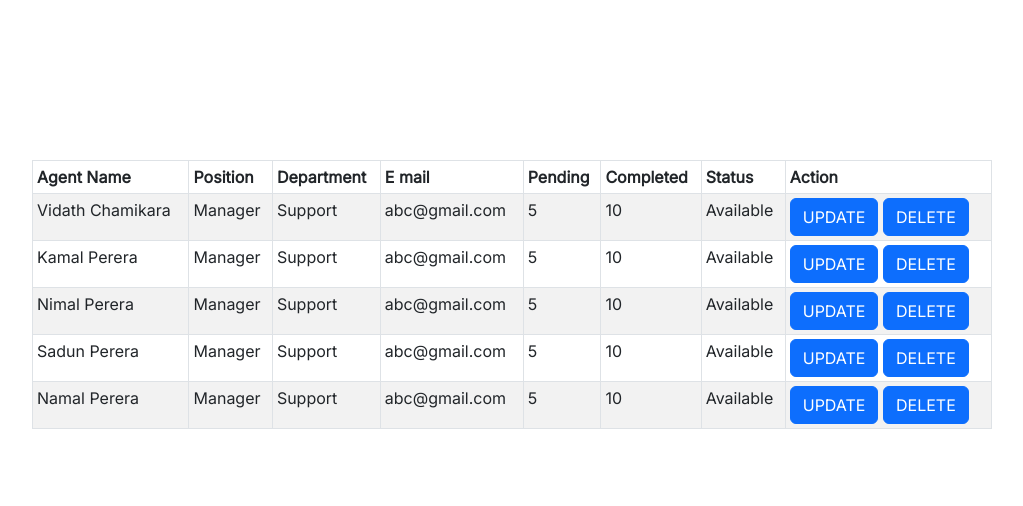
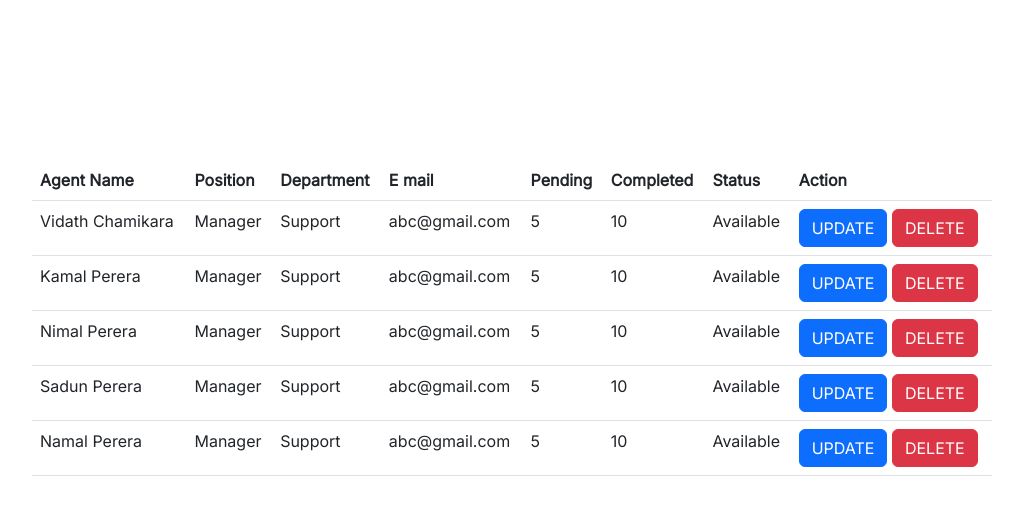
Before and after one commit to Krishanthaudayakumara/AssetFlow-EAM_Group_06_UOM-IT, a React (Create React App) app in the folder Client/: page /Support_Agent in a window 1280 px wide. Shown: the top 506 px of the page, without its empty margins (128-1151 px from the left). Built offline with nearby package versions, Linux system fonts and the light colour scheme.

Commit message:
Update Agent Table

```diff
--- a/Client/src/components/Support/Agent_Table.tsx
+++ b/Client/src/components/Support/Agent_Table.tsx
@@ -8,7 +8,7 @@ function Agent_Table(){
     return(
        <Fragment>
         <div style={{margin:"10rem"}}>
-            <Table striped bordered hover size="sm">
+            <Table   hover >
                 <thead>
                     <tr>
                         <th>
@@ -69,7 +69,7 @@ function Agent_Table(){
                                 <td>
                                     <Button onClick={() => alert(item.agent_id)}>UPDATE</Button>
                                     &nbsp;
-                                    <Button onClick={() => alert(item.agent_id)}>DELETE</Button>
+                                    <Button onClick={() => alert(item.agent_id)} variant="danger">DELETE</Button>
                                 </td>
 
                             </tr>
```
